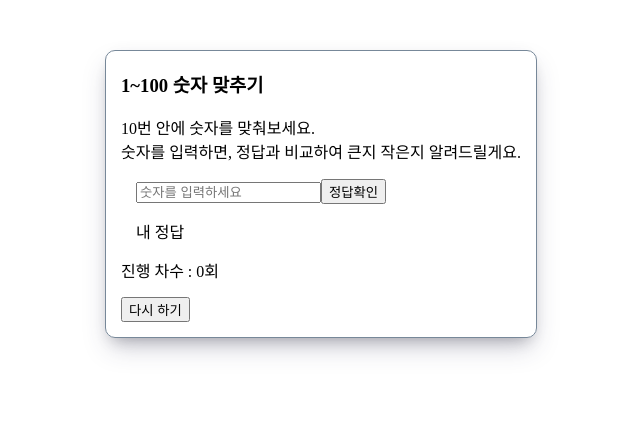
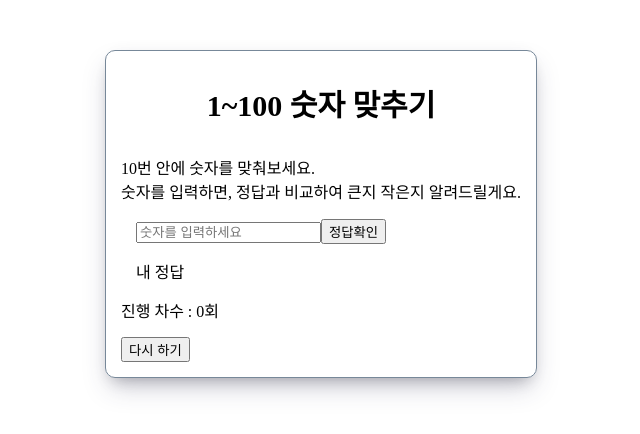
Before and after one commit to Myeong-Seob/number_guessing_game, a plain HTML site: page index.html in a window 1280 px wide. Shown: the whole page, without its empty margins (319-959 px from the left). Drawn offline with Linux system fonts and the light colour scheme.

Commit message:
CSS - title

```diff
--- a/styls.css
+++ b/styls.css
@@ -14,6 +14,11 @@ body {
 
 .container div {
     margin: 15px;
+}
+
+.title h3 {
+    text-align: center;
+    font-size: 30px;
 }
 
 .win,
```
